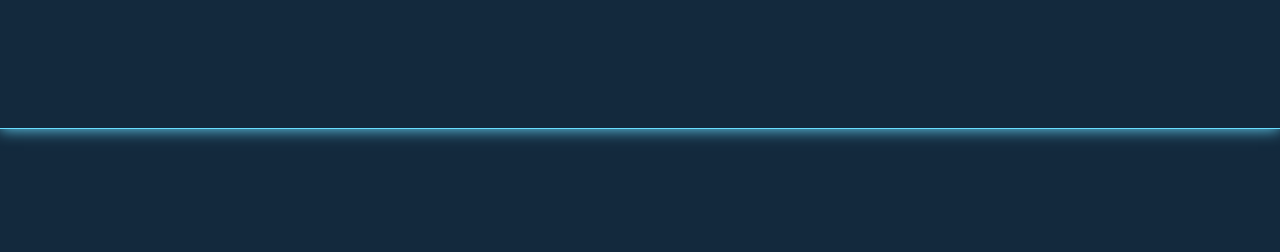
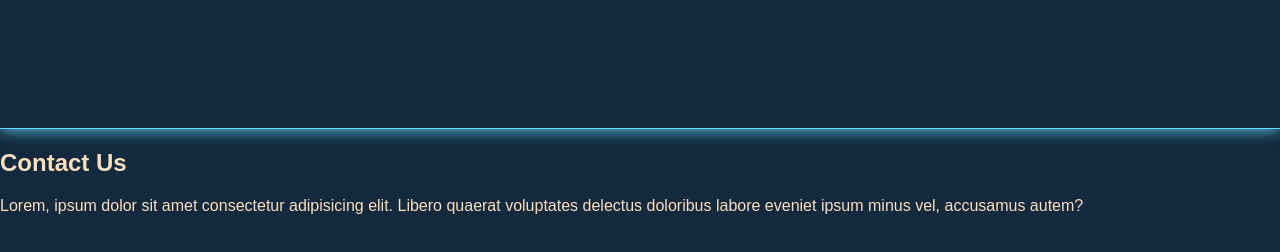
Before and after one commit to yanblaire/Healing-Kitchen, a plain HTML site: page contact-us.html in a window 1280 px wide. Drawn offline with Linux system fonts and the light colour scheme.

Commit message:
started styling contact page

```diff
--- a/contact-us.html
+++ b/contact-us.html
@@ -10,7 +10,16 @@
 </head>
 <body>
     <header></header>
-    <main></main>
+    <main>
+        <section class="contact-hero-section">
+            <div class="contact-page-title">
+                <h2>Contact Us</h2>
+            </div>
+            <div class="contact-page-description">
+                Lorem, ipsum dolor sit amet consectetur adipisicing elit. Libero quaerat voluptates delectus doloribus labore eveniet ipsum minus vel, accusamus autem?
+            </div>
+        </section>
+    </main>
     <footer></footer>
 
 </body>
--- a/css/styles.css
+++ b/css/styles.css
@@ -7,6 +7,7 @@
     --letter-spacing: 0.1rem;
     --letter-spacing-header: 0.3rem;
     --button-background-color: #38acdb;
+    --text-font: sans-serif
 }
 /*------- End Root Variables -------*/
 
@@ -83,3 +84,12 @@ nav ul li a:hover::after{
   transform-origin: left;
 }
 /*------- End Nav Bar Styling -------*/
+
+/*-------- Contact Page -------------*/
+
+.contact-hero-section{
+    color: var(--text-color);
+    font-family: var(--text-font);
+}
+
+/*-------- End Contact Page -------------*/
```
